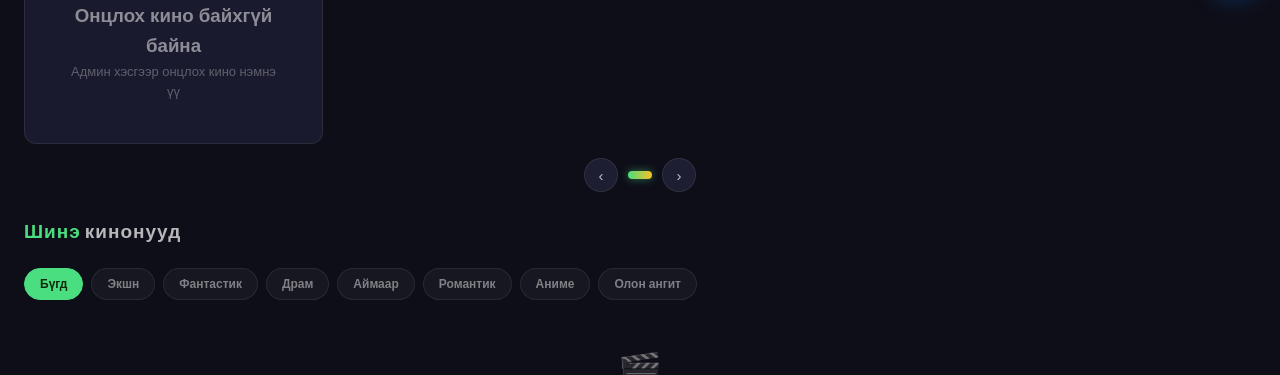
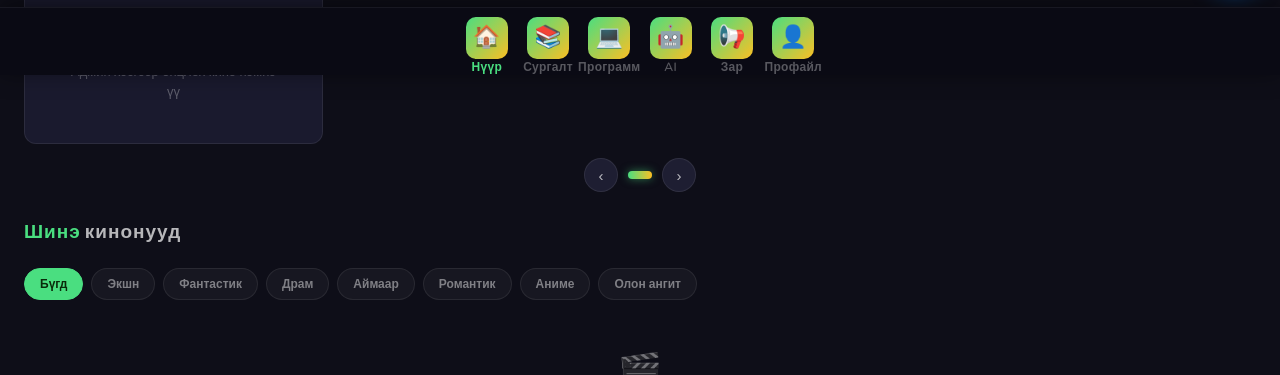
Before and after one commit to kinoezen/mn, a website: page index.html in a window 1280 px wide. Shown: the part 725-1100 px from the top of the page. Drawn offline with nearby package versions, Linux system fonts and the light colour scheme; no server answers.

Commit message:
Update index.html

```diff
--- a/index.html
+++ b/index.html
@@ -796,8 +796,35 @@
   </div>
 </footer>
 
-<!-- Bottom Nav ачаалах -->
-<div id="bottom-nav-placeholder"></div>
+<!-- ===== MOBILE BOTTOM NAV ===== -->
+<nav class="mobile-bottom-nav" aria-label="Доод цэс">
+  <div class="mbn-inner">
+    <a class="mbn-item active" href="index.html" aria-label="Нүүр">
+      <div class="mbn-logo-icon">🏠</div>
+      <span>Нүүр</span>
+    </a>
+    <a class="mbn-item" href="lessons.html" aria-label="Сургалт">
+      <div class="mbn-logo-icon">📚</div>
+      <span>Сургалт</span>
+    </a>
+    <a class="mbn-item" href="programs.html" aria-label="Программ">
+      <div class="mbn-logo-icon">💻</div>
+      <span>Программ</span>
+    </a>
+    <a class="mbn-item" href="services.html" aria-label="AI үйлчилгээ">
+      <div class="mbn-logo-icon">🤖</div>
+      <span>AI</span>
+    </a>
+    <a class="mbn-item" href="zar.html" aria-label="Зар">
+      <div class="mbn-logo-icon">📢</div>
+      <span>Зар</span>
+    </a>
+    <a class="mbn-item" href="profile.html" aria-label="Профайл">
+      <div class="mbn-logo-icon">👤</div>
+      <span>Профайл</span>
+    </a>
+  </div>
+</nav>
 
 <script src="navbar.js"></script>
 <script src="script.js"></script>
```
